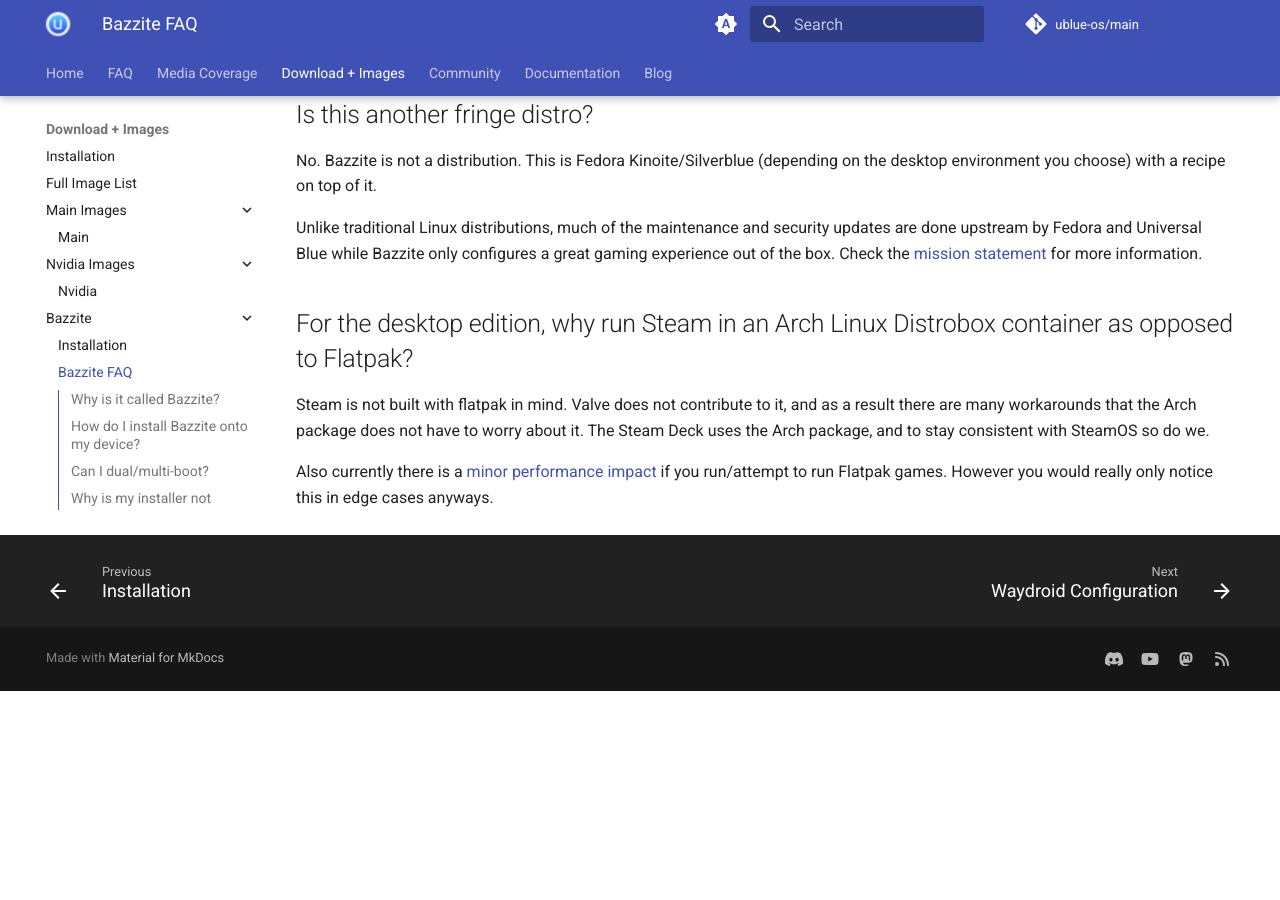
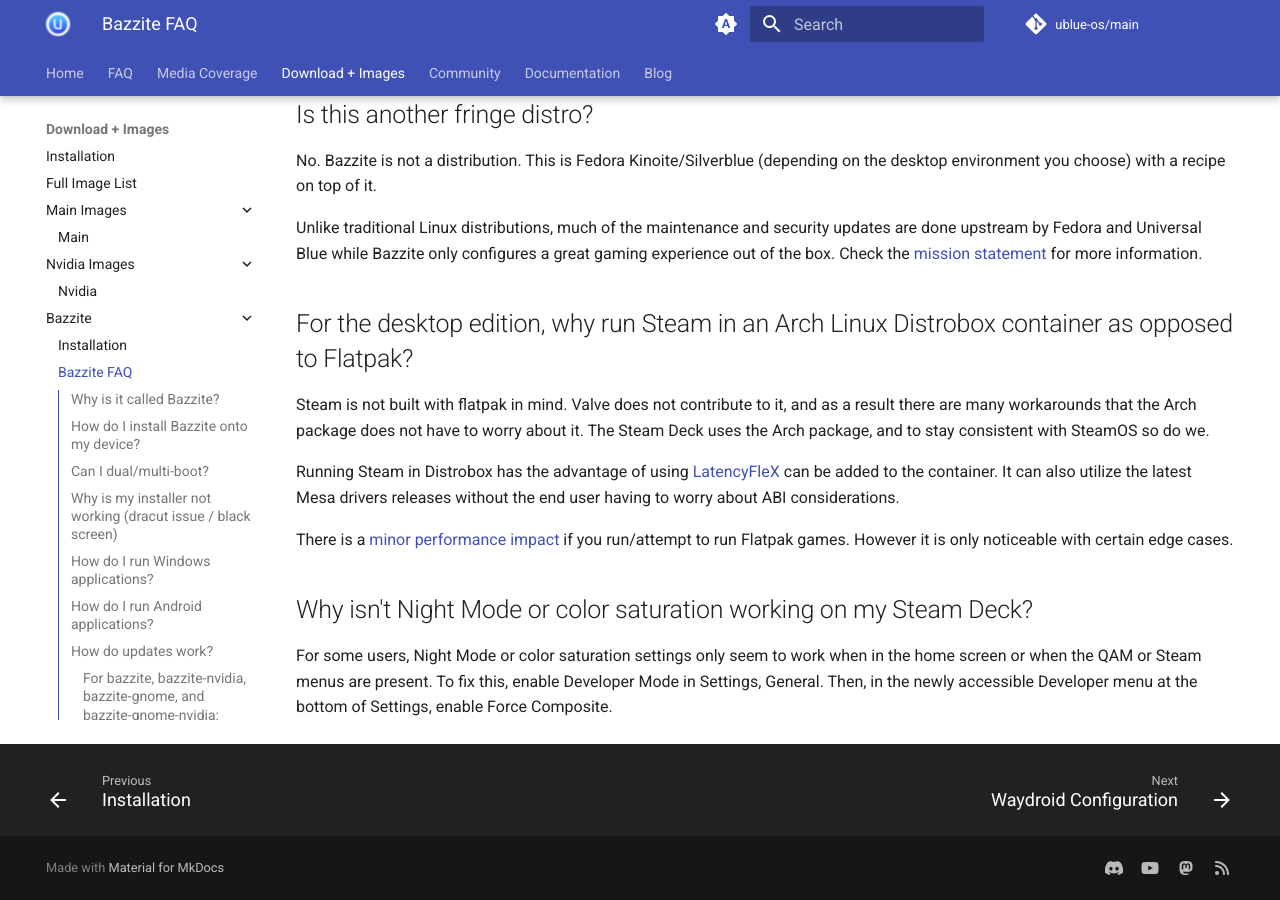
Before and after one commit to ublue-os/website, an MkDocs documentation site: the page built from docs/images/bazzite/FAQ.md, in a window 1280 px wide and 900 px high, scrolled down 3175 px. Built offline with MkDocs 1.6.1 and Material for MkDocs 9.7.7, drawn with Linux system fonts in a browser that asks for light colours; comment, search, counter and statistics services are not loaded; before the commit the page ends 3866 px from its top, so only the background shows below that.

Commit message:
fix: details on distrobox vs flatpak and (#432)
* fix: details on distrobox vs flatpak and

fixed Night Mode heading.

* Update docs/images/bazzite/FAQ.md

Co-authored-by: Jorge O. Castro <jorge.castro@gmail.com>

* Update docs/images/bazzite/FAQ.md

---------

Co-authored-by: Jorge O. Castro <jorge.castro@gmail.com>

```diff
--- a/docs/images/bazzite/FAQ.md
+++ b/docs/images/bazzite/FAQ.md
@@ -104,4 +104,10 @@ Unlike traditional Linux distributions, much of the maintenance and security upd
 
 Steam is not built with flatpak in mind. Valve does not contribute to it, and as a result there are many workarounds that the Arch package does not have to worry about it. The Steam Deck uses the Arch package, and to stay consistent with SteamOS so do we.
 
-Also currently there is a [minor performance impact](https://github.com/flatpak/flatpak/issues/4187) if you run/attempt to run Flatpak games. However you would really only notice this in edge cases anyways.
+Running Steam in Distrobox has the advantage of using [LatencyFleX](https://github.com/ishitatsuyuki/LatencyFleX) can be added to the container.  It can also utilize the latest Mesa drivers releases without the end user having to worry about ABI considerations.
+
+There is a [minor performance impact](https://github.com/flatpak/flatpak/issues/4187) if you run/attempt to run Flatpak games. However it is only noticeable with certain edge cases.
+
+## Why isn't Night Mode or color saturation working on my Steam Deck?
+
+For some users, Night Mode or color saturation settings only seem to work when in the home screen or when the QAM or Steam menus are present. To fix this, enable Developer Mode in Settings, General. Then, in the newly accessible Developer menu at the bottom of Settings, enable Force Composite.
```
